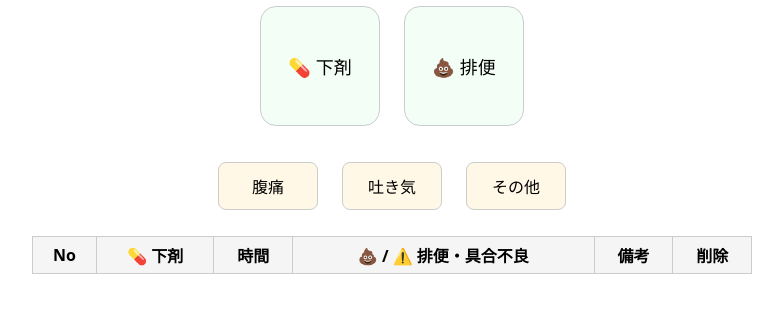
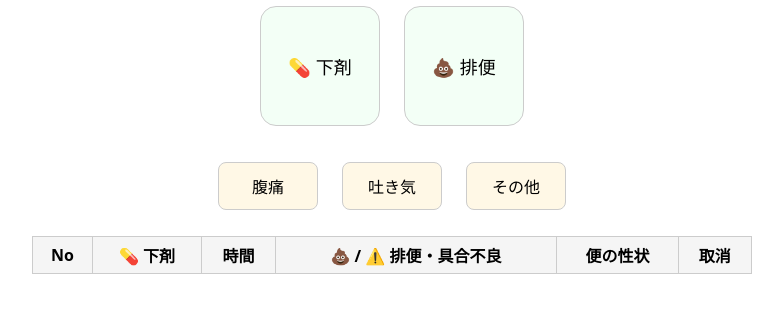
Before and after one commit to okayu888/kensa_demo, a plain HTML site: page index.html in a window 1280 px wide. Shown: the part 119-432 px from the top of the page, without its empty margins (248-1031 px from the left). Drawn offline with Linux system fonts and the light colour scheme.

Commit message:
「削除」を「取消」に修正

```diff
--- a/index.html
+++ b/index.html
@@ -31,8 +31,8 @@
       <th>💊 下剤</th>
       <th>時間</th>
       <th>💩 / ⚠️ 排便・具合不良</th>
-      <th>備考</th>
-      <th>削除</th>
+      <th>便の性状</th>
+      <th>取消</th>
     </tr>
   </thead>
   <tbody></tbody>
@@ -75,7 +75,7 @@
 <!-- ▼ 削除確認モーダル -->
 <div id="deleteConfirmModal" class="modal">
   <div class="modal-content">
-    <h2>この記録を削除しますか？</h2>
+    <h2>この記録を取消しますか？</h2>
 
     <div class="confirm-buttons">
       <button class="ok" onclick="confirmDelete()">〇</button>
```
